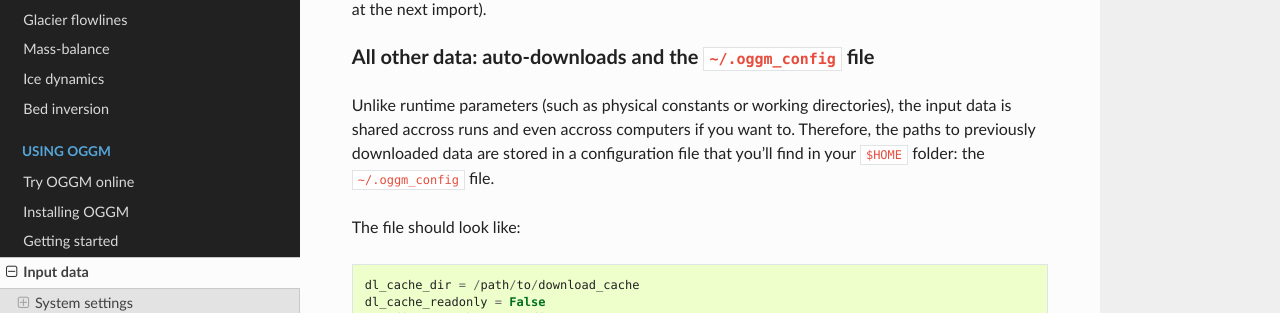
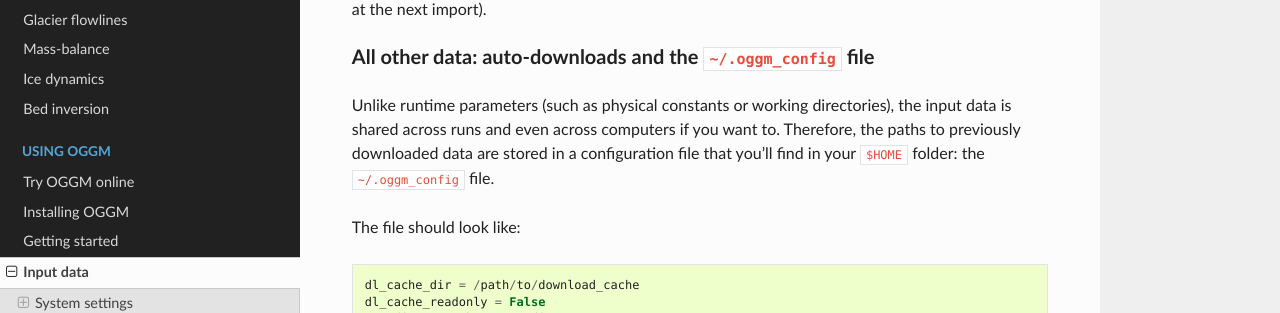
Before and after one commit to OGGM/oggm, a Sphinx documentation site: the page built from docs/input-data.rst, in a window 1280 px wide and 900 px high, scrolled down 724 px. Shown: the part 162-475 px from the top of the window. Built offline with Sphinx 7.4.7 and the Read the Docs theme 2.0.0, drawn with Linux system fonts in a browser that asks for light colours; the version number could not be read and is left out.

Commit message:
typo accross to across in input-data.rst

```diff
--- a/docs/input-data.rst
+++ b/docs/input-data.rst
@@ -60,7 +60,7 @@ All other data: auto-downloads and the ``~/.oggm_config`` file
 ~~~~~~~~~~~~~~~~~~~~~~~~~~~~~~~~~~~~~~~~~~~~~~~~~~~~~~~~~~~~~~
 
 Unlike runtime parameters (such as physical constants or working directories),
-the input data is shared accross runs and even accross computers if you want
+the input data is shared across runs and even across computers if you want
 to. Therefore, the paths to previously downloaded data are stored in a
 configuration file that you'll find in your ``$HOME`` folder:
 the ``~/.oggm_config`` file.
```
